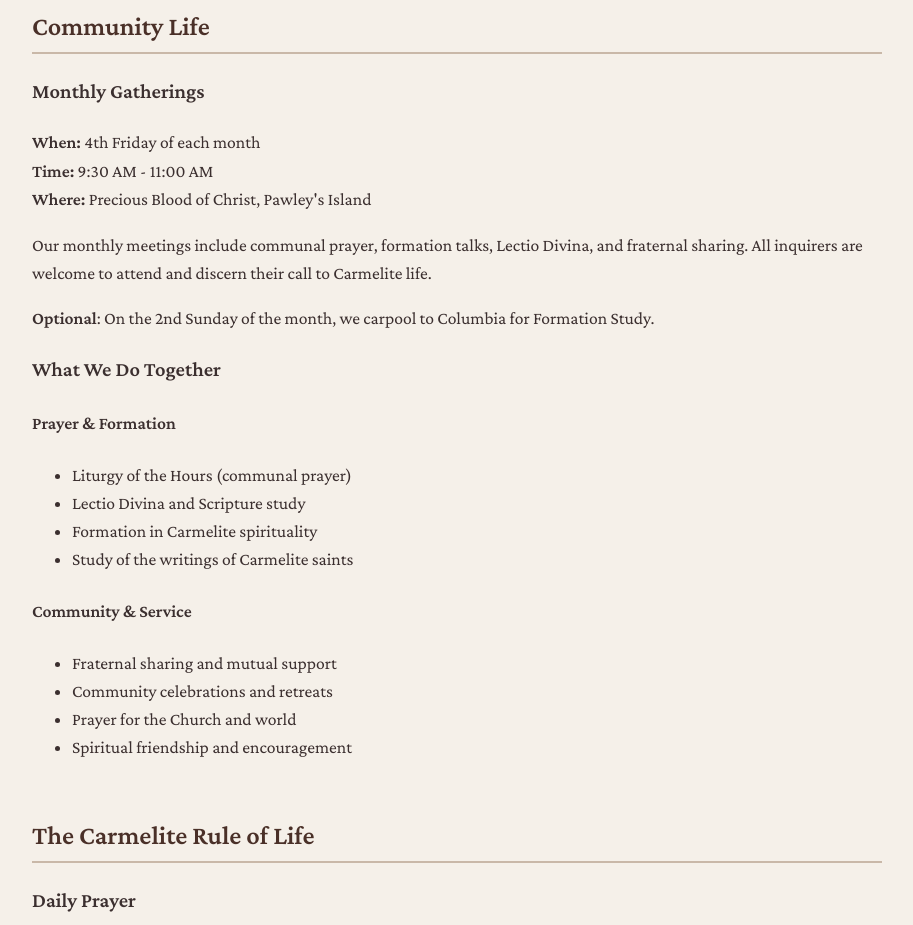
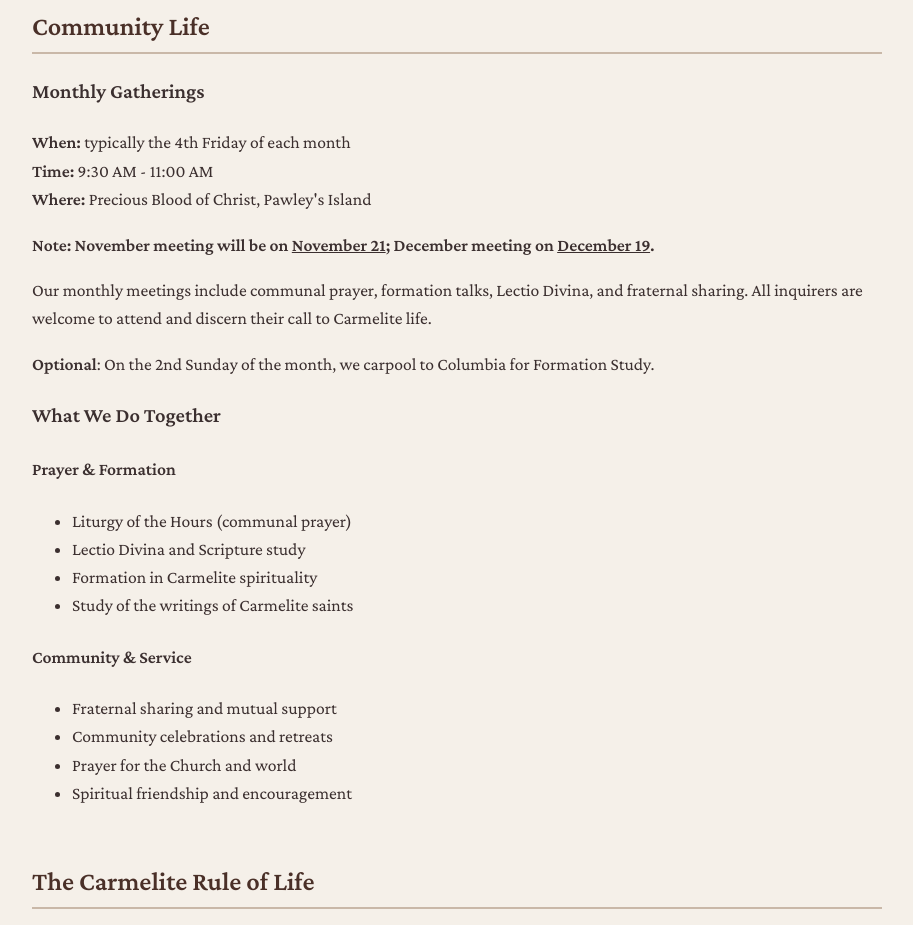
Before and after one commit to Tommaso-Tommaso/Tommaso-Tommaso.github.io, a website: page site/our-community.html in a window 1280 px wide. Shown: the part 1120-2045 px from the top of the page, without its empty margins (183-1096 px from the left). Drawn offline with nearby package versions, Linux system fonts and the light colour scheme.

Commit message:
Update meeting dates and phrasing; emphasize Note styling

```diff
--- a/site/our-community.html
+++ b/site/our-community.html
@@ -55,9 +55,10 @@
     <section>
       <h2>Community Life</h2>
       <h3>Monthly Gatherings</h3>
-      <p><strong>When:</strong> 4th Friday of each month<br>
+      <p><strong>When:</strong> typically the 4th Friday of each month<br>
       <strong>Time:</strong> 9:30 AM - 11:00 AM<br>
       <strong>Where:</strong> Precious Blood of Christ, Pawley's Island</p>
+      <p><strong>Note:</strong> <strong>November meeting will be on <u>November 21</u>; December meeting on <u>December 19</u>.</strong></p>
       <p>Our monthly meetings include communal prayer, formation talks, Lectio Divina, and fraternal sharing. All inquirers are welcome to attend and discern their call to Carmelite life.</p>
       <p><strong>Optional</strong>: On the 2nd Sunday of the month, we carpool to Columbia for Formation Study.</p>
 
```
Also changed, not shown: site/contact.html (+2 -1 lines), site/index.html (+1 -1 lines).
